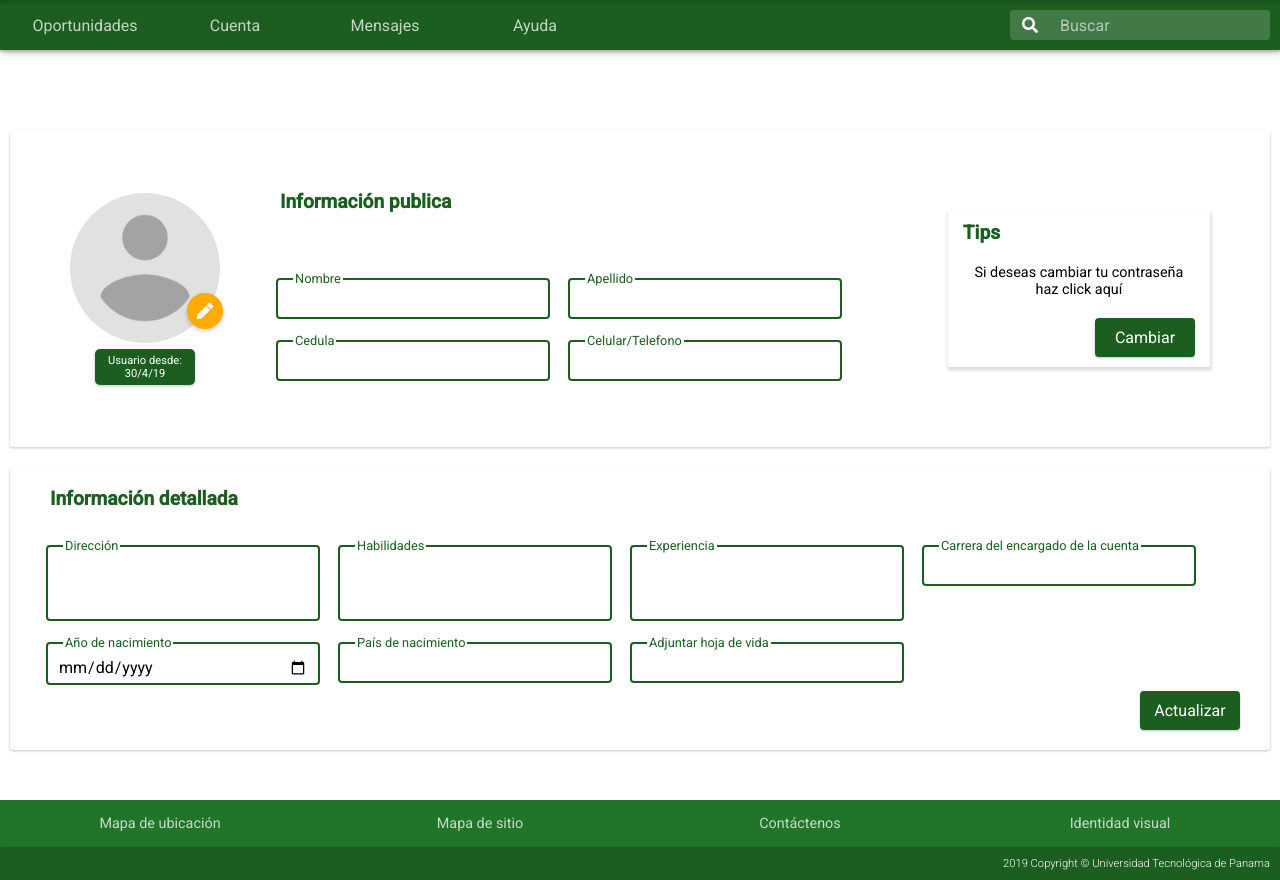
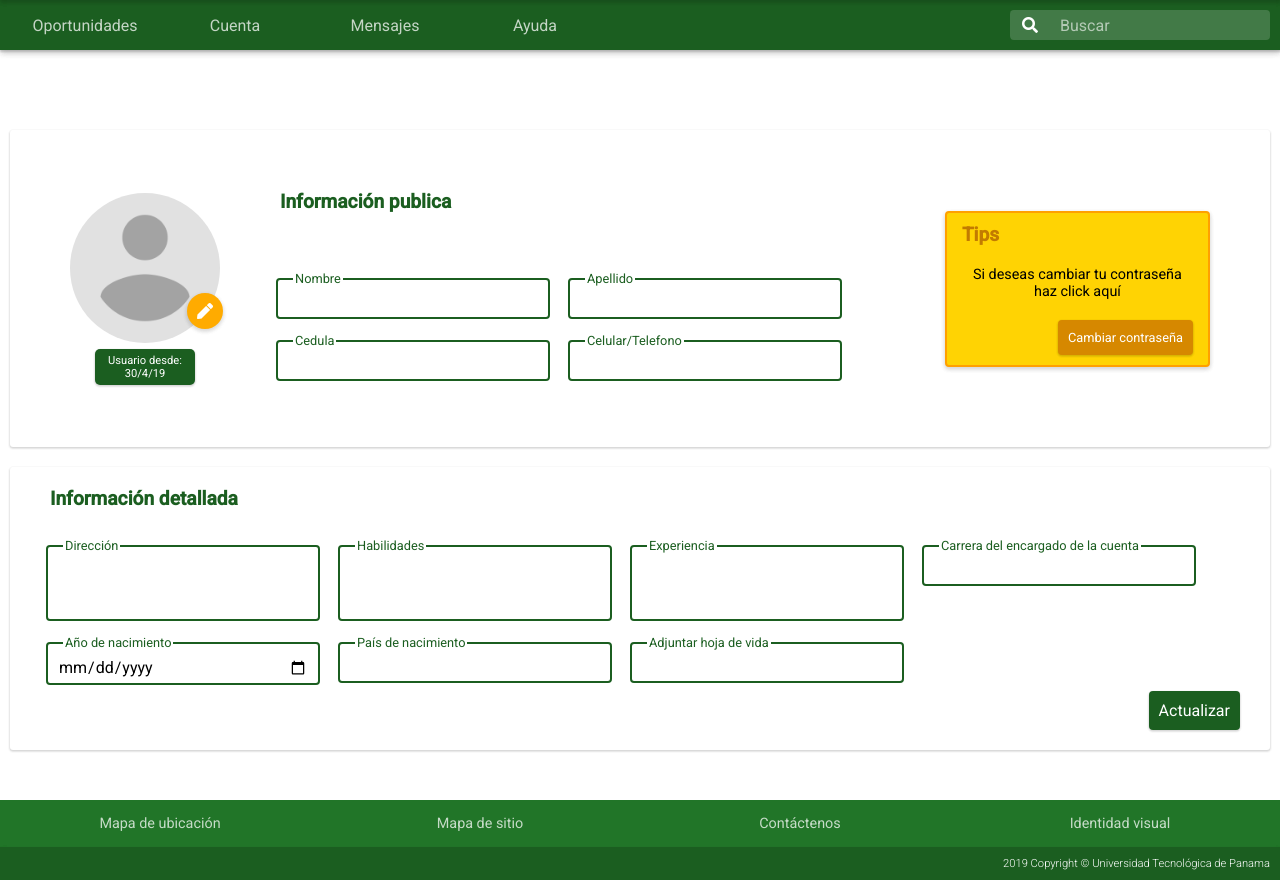
Before and after one commit to jasonwj96/bolsadetrabajo, a React (Create React App) app: page / in a window 1280 px wide. Built offline with nearby package versions, Linux system fonts and the light colour scheme.

Commit message:
Added a tips component

```diff
--- a/src/components/customButton.scss
+++ b/src/components/customButton.scss
@@ -2,7 +2,7 @@
 
 .custombutton-container {
   @include card(1);
-  width: 100px;
+  width: auto;
   background-color: $accent;
   color: #fff;
   padding: 10px;
--- /dev/null
+++ b/src/components/emailView.scss
@@ -0,0 +1,4 @@
+.emailView-container {
+  width: auto;
+  height: 1000px;
+}
--- /dev/null
+++ b/src/components/emailView.tsx
@@ -0,0 +1,12 @@
+import React from "react";
+import "./emailView.scss";
+
+const EmailView = (props: any) => {
+  return (
+    <div className="emailView-container">
+      <p>Email view</p>
+    </div>
+  );
+};
+
+export default EmailView;
--- a/src/components/navbar.scss
+++ b/src/components/navbar.scss
@@ -78,26 +78,21 @@
       li {
         box-sizing: border-box;
         display: flex;
-        border-bottom: 5px solid $accent;
         height: 100%;
-        transition: 0.1s border-color ease-in;
         width: 150px;
-        padding: 5px;
 
         .link {
+          border-bottom: 5px solid $accent;
           align-self: flex-end;
-          padding-bottom: 5px;
+          padding-bottom: 10px;
           text-decoration: none;
           color: #ffffffbd;
+          transition: 0.1s border-color ease-in;
 
           &:hover {
             color: #ffffff;
+            border-bottom: 5px solid #fff;
           }
-        }
-
-        &:hover {
-          color: #ffffff;
-          border-bottom: 5px solid #fff;
         }
       }
     }
@@ -174,71 +169,7 @@
   animation: grow 0.1s ease-in-out forwards;
 }
 
-// @media only screen and (max-width: 600px) {
-//   .navbar-container {
-//     top: 0;
-//     animation: none;
-
-//     .navbar-top {
-//       img {
-//       }
-
-//       .hamburger {
-//         &:hover {
-//         }
-
-//         div {
-//         }
-//       }
-
-//       p {
-//       }
-//     }
-
-//     .navbar-tabs {
-//       @include card(1);
-//       justify-content: space-evenly;
-//       padding: 0;
-//       flex-flow: column;
-//       display: none;
-
-//       ul {
-//         padding: 0;
-//         flex-flow: column;
-//         color: #fff;
-//         width: 100%;
-//         li {
-//           padding: 0;
-//           margin: 0;
-//           border: none;
-//           width: 100%;
-//           height: 50px;
-
-//           p {
-//             align-self: center;
-//             font-size: 0.9em;
-//           }
-
-//           &:hover {
-//             border: none;
-//             background-color: $secondary;
-//           }
-//         }
-//       }
-
-//       .searchbox {
-//         box-sizing: border-box;
-//         padding: 10px;
-//         width: 100%;
-//         input {
-//           width: 100%;
-//         }
-//       }
-//     }
-//   }
-
-//   .navbar-container-hidden {
-//     top: 0;
-//     animation: none;
-//   }
-// }
+.navbar-init {
+  @include navbar();
+  animation: none;
+}
--- a/src/components/navbar.tsx
+++ b/src/components/navbar.tsx
@@ -6,7 +6,7 @@ import { Link } from "react-router-dom";
 
 const Navbar = (props: any) => {
   const [prevScrollPos, setPrevScrollsPos] = useState(window.pageYOffset);
-  const [className, setClassName] = useState("navbar-container");
+  const [className, setClassName] = useState("navbar-init");
 
   useEffect(() => {
     window.addEventListener("scroll", handleScroll);
--- a/src/components/perfilUsuario.tsx
+++ b/src/components/perfilUsuario.tsx
@@ -18,7 +18,7 @@ const PerfilUsuario = (props: any) => {
         </div>
       </div>
       <PublicInfo />
-      <Tips />
+      <Tips text="Si deseas cambiar tu contraseña haz click aquí" />
     </div>
   );
 };
--- a/src/components/tips.scss
+++ b/src/components/tips.scss
@@ -2,6 +2,9 @@
 
 .tips-container {
   @include card(2);
+  background-color: $tips-bg;
+  border-radius: 4px;
+  border: $tips-border 2px solid;
   width: 400px;
   height: auto;
   margin-right: 50px;
@@ -11,7 +14,7 @@
 
   .heading {
     text-align: left;
-    color: $accent;
+    color: $tips-color;
     font-weight: bold;
     font-size: 1.2em;
     margin-bottom: 20px;
@@ -22,7 +25,9 @@
     margin-bottom: 20px;
   }
 
-  .cambiar-contr-btn {
-    font-size: 5em;
+  button {
+    color: #fff;
+    background-color: $tips-btn;
+    font-size: 0.8em;
   }
 }
--- a/src/components/tips.tsx
+++ b/src/components/tips.tsx
@@ -6,8 +6,8 @@ const Tips = (props: any) => {
   return (
     <div className="tips-container">
       <p className="heading">Tips</p>
-      <p className="text">Si deseas cambiar tu contraseña haz click aquí</p>
-      <CustomButton className="cambiar-contr-btn" name="Cambiar" />
+      <p className="text">{props.text}</p>
+      <CustomButton name="Cambiar contraseña" />
     </div>
   );
 };
--- a/src/containers/mensajes.tsx
+++ b/src/containers/mensajes.tsx
@@ -1,6 +1,8 @@
 import React, { useEffect } from "react";
 import Navbar from "../components/navbar";
 import "./mensajes.scss";
+import Footer from "components/footer";
+import EmailView from "components/emailView";
 
 const Mensajes = (props: any) => {
   useEffect(() => {
@@ -10,6 +12,8 @@ const Mensajes = (props: any) => {
   return (
     <div>
       <Navbar />
+      <EmailView />
+      <Footer />
     </div>
   );
 };
--- a/src/styles/_light_theme.scss
+++ b/src/styles/_light_theme.scss
@@ -1,3 +1,5 @@
+//Colors
+
 $accent: #1b5e20;
 $secondary: #217528;
 $terciary: #ffab00;
@@ -57,3 +59,9 @@ $border-color-secondary: #919191;
     }
   }
 }
+
+//tips
+$tips-bg: #ffd303;
+$tips-border: #ffa000;
+$tips-color: #c27b01;
+$tips-btn: #d68800;
```
